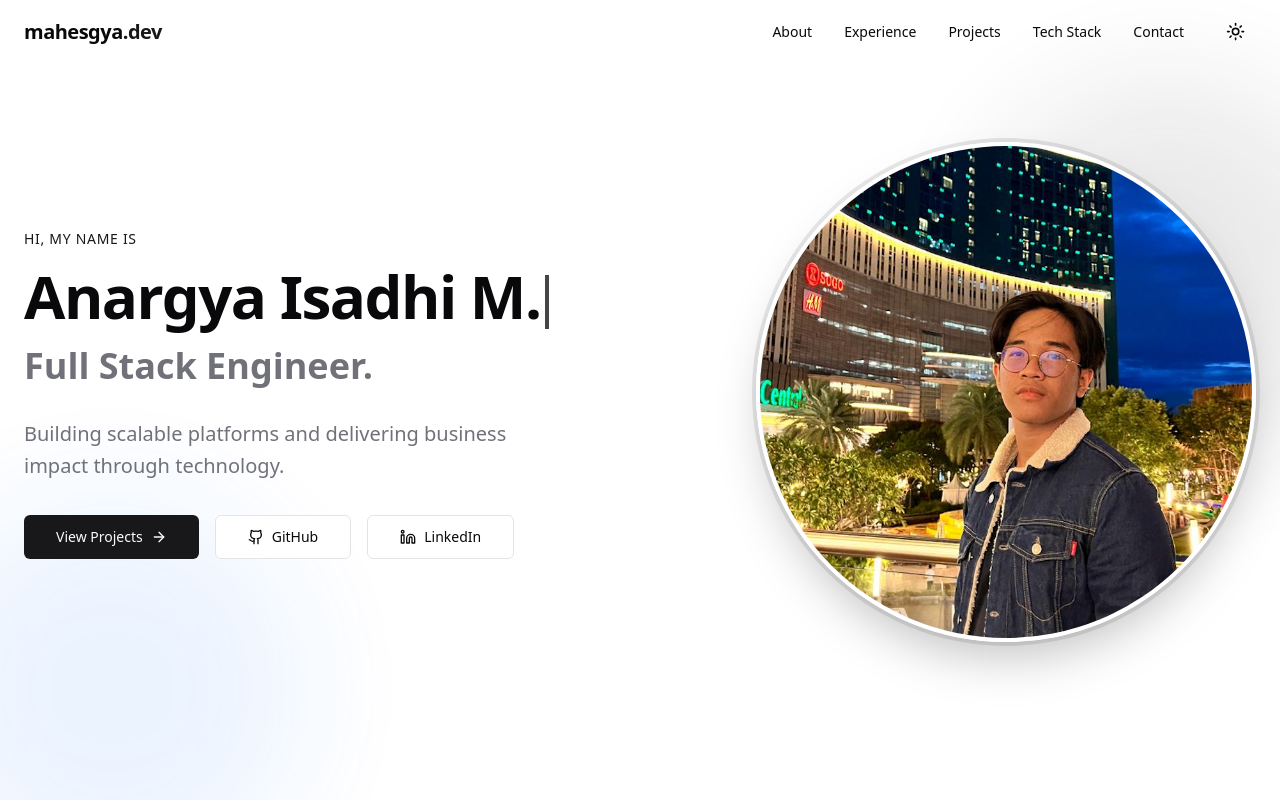
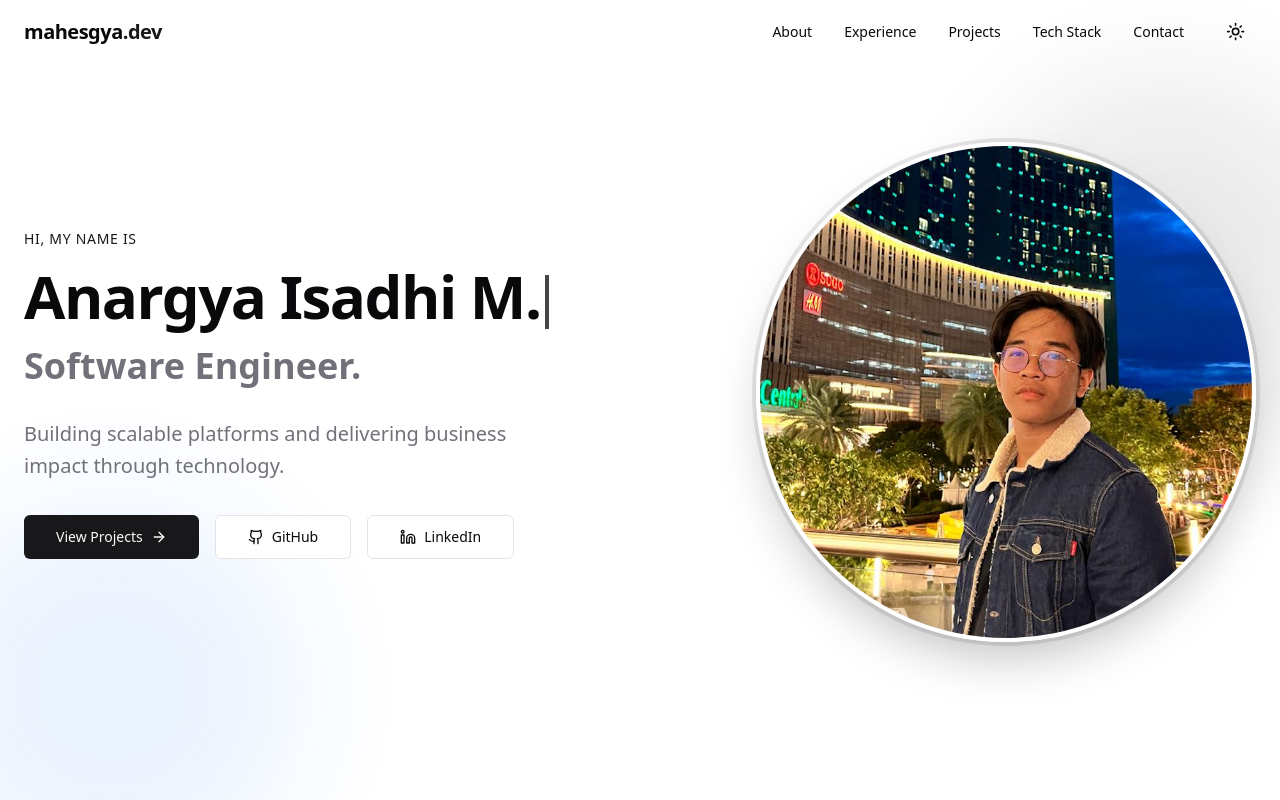
Before and after one commit to mahesgya/portofolio, a Next.js app: page / in a window 1280 px wide. Shown: the top 800 px of the page. Built offline with nearby package versions, Linux system fonts and the light colour scheme.

Commit message:
feat: change text at hero components

```diff
--- a/src/components/sections/Hero.tsx
+++ b/src/components/sections/Hero.tsx
@@ -66,7 +66,7 @@ export function Hero() {
                                 animate={{ opacity: 1, y: 0 }}
                                 transition={{ duration: 0.5, delay: 0.8 }}
                             >
-                                Full Stack Engineer.
+                                Software Engineer.
                             </motion.h2>
                         </motion.div>
 
```
